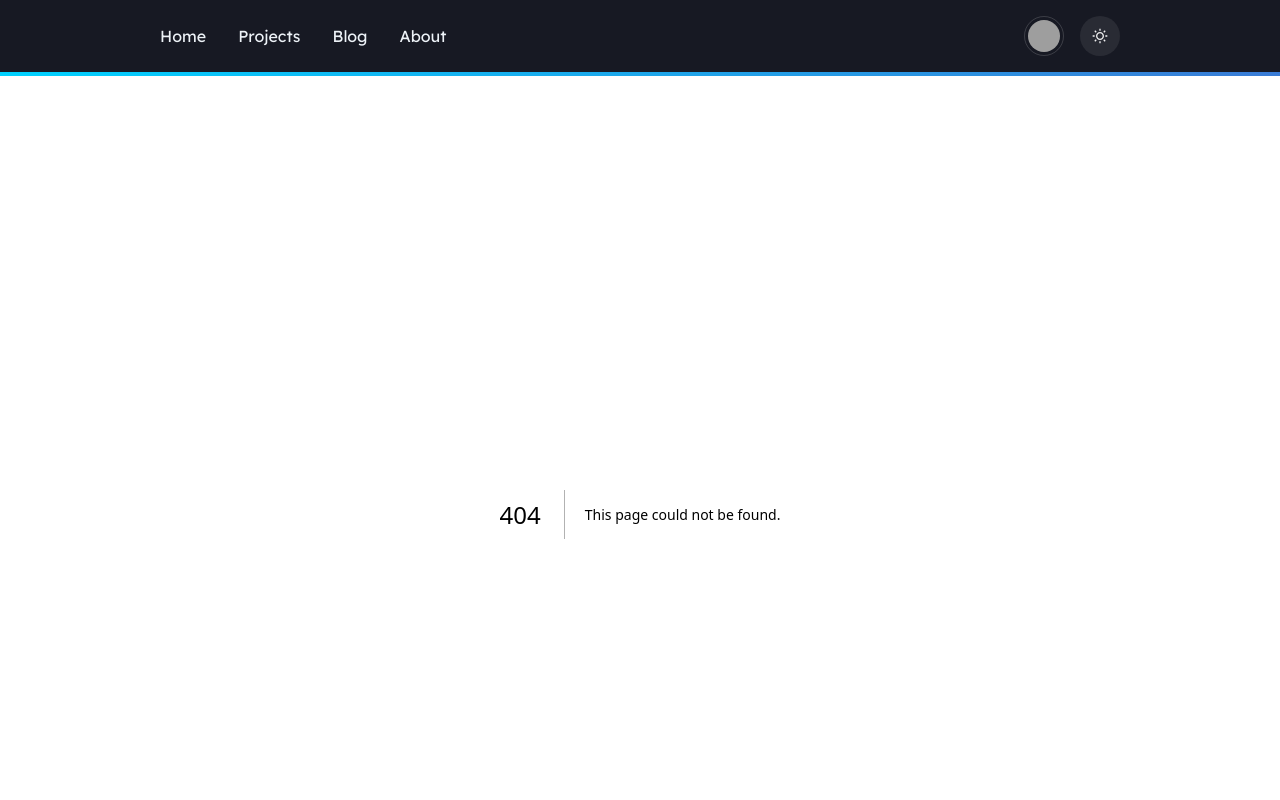
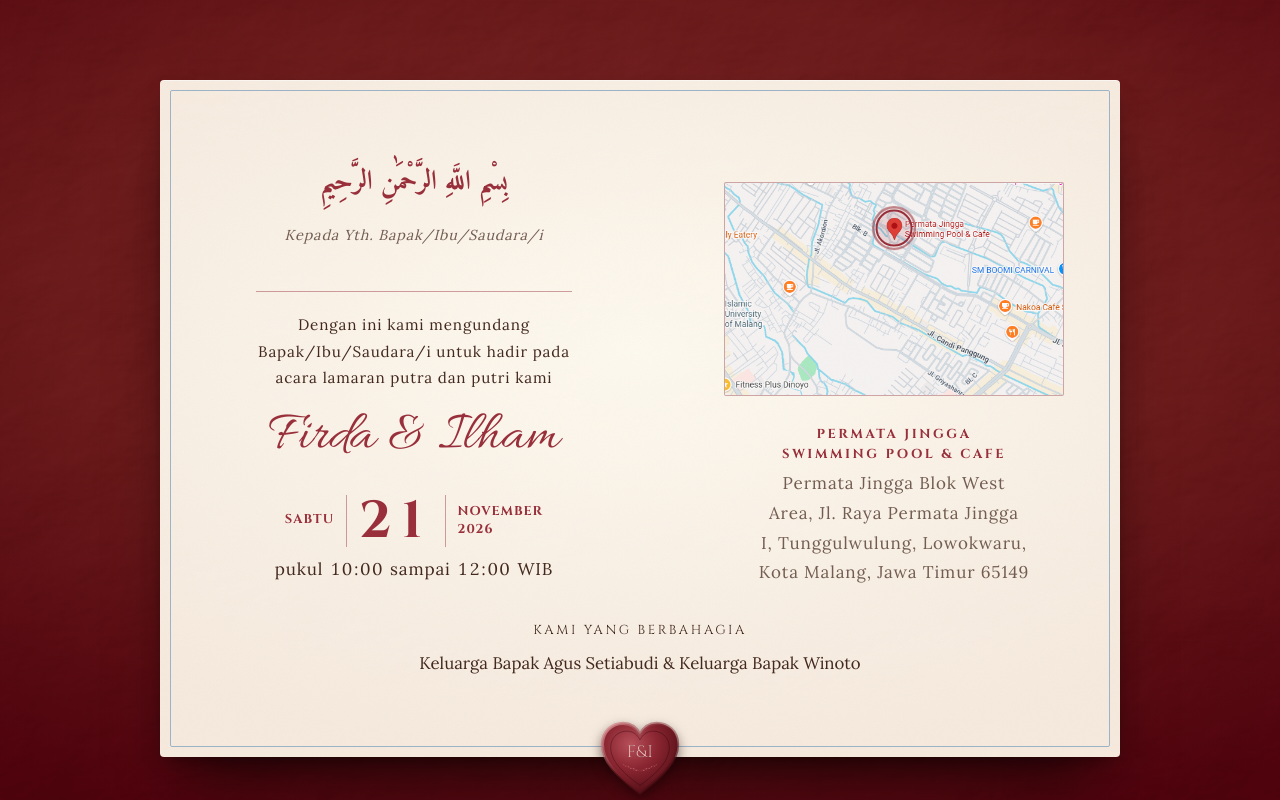
Before and after one commit to ilhamAdhim/personal-website, a Next.js app: page /cetak-lamaran in a window 1280 px wide. Before the commit this address had no page. Shown: the top 800 px of the page. Built offline with nearby package versions, Linux system fonts and the light colour scheme; grey boxes are pictures that could not be loaded; a web font is replaced by a local one.

Commit message:
feat: add print variant for lamaran page and enhance Arabic text handling

```diff
--- a/src/components/wedding-revamp/Decor.tsx
+++ b/src/components/wedding-revamp/Decor.tsx
@@ -2,6 +2,7 @@ import { useId } from "react";
 import type { CSSProperties } from "react";
 
 import { coupleOf, useConfig } from "./config";
+import s from "./wr.module.css";
 
 /** Shared SVG defs: the arch for portraits and the torn-paper edge. Render once per page. */
 export const WrDefs = () => (
@@ -346,3 +347,28 @@ export const Sprig = ({
     </svg>
   );
 };
+
+const ARABIC = /[؀-ۿ]/;
+
+/**
+ * The line above the couple. Arabic text (the bismillah) is set in the Arabic
+ * face at display size in the accent colour, anything else as the usual small caps.
+ */
+export const InvitedTo = ({ text, className = "" }: { text: string; className?: string }) =>
+  ARABIC.test(text) ? (
+    <p
+      className={`${s.arabic} ${className}`}
+      dir="rtl"
+      lang="ar"
+      style={{
+        color: "var(--accent, var(--c-rose))",
+        fontWeight: 700,
+        fontSize: "clamp(1.35rem, 5.5vw, 1.7rem)",
+        lineHeight: 1.5,
+      }}
+    >
+      {text}
+    </p>
+  ) : (
+    <p className={`${s.smallCaps} ${className}`}>{text}</p>
+  );
--- a/src/components/wedding-revamp/LamaranPage.tsx
+++ b/src/components/wedding-revamp/LamaranPage.tsx
@@ -6,7 +6,7 @@ import { ENGAGEMENT } from "data/engagementConfig";
 import { FamilyList } from "./Closing";
 import { ConfigProvider, coupleOf } from "./config";
 import { LangSwitch } from "./Controls";
-import { HeartSeal, LaurelPair } from "./Decor";
+import { HeartSeal, InvitedTo, LaurelPair } from "./Decor";
 import { addToCalendar } from "./Events";
 import { fontVars } from "./fonts";
 import type { Lang } from "./i18n";
@@ -63,9 +63,11 @@ const DateLine = () => {
 const Content = ({
   guest,
   setLang,
+  print,
 }: {
   guest: string;
   setLang: (l: Lang) => void;
+  print: boolean;
 }) => {
   const { t, lang } = useLang();
   const ref = useRef<HTMLElement>(null);
@@ -108,30 +110,61 @@ const Content = ({
         className={`${s.caps} absolute z-[3] right-[var(--gutter)]`}
         style={{ top: "max(0.75rem, env(safe-area-inset-top))" }}
       >
-        <LangSwitch setLang={setLang} />
+        {!print && <LangSwitch setLang={setLang} />}
       </div>
 
-      <div className="relative w-full max-w-[26rem]">
+      {/* A5 portrait, one column. The print page goes landscape with two columns from md up */}
+      <div
+        className={`relative w-full max-w-[26rem] ${print ? "md:max-w-[60rem] md:my-auto" : ""}`}
+      >
         <div
           data-l-card=""
-          className={`${s.paper} ${s.cardFrame} text-center px-7! pt-14! pb-16!`}
+          className={`${s.paper} ${s.cardFrame} text-center px-7! pt-14! pb-16! aspect-[148/210] ${
+            print
+              ? "md:px-14! md:pt-12! md:pb-12! md:aspect-[210/148] md:grid md:grid-cols-2 md:items-center md:content-center md:gap-x-14"
+              : ""
+          }`}
         >
-          <p data-l-in="" className={s.smallCaps}>
-            {t.invitedTo}
-          </p>
+          <div>
+          <div data-l-in="">
+            <InvitedTo text={t.invitedTo} />
+          </div>
 
-          {guest && (
+          {(guest || print) && (
             <div data-l-in="" className="mt-5!">
               <p className={`${s.body} ${s.soft} italic text-[0.9rem]!`}>
                 {t.dear}
               </p>
+              {print ? (
+                // left empty: the recipient is written in by hand
+                <div
+                  className="mx-auto! mt-2! h-9 w-4/5"
+                  style={{
+                    borderBottom:
+                      "1px solid color-mix(in oklab, var(--c-rose) 45%, transparent)",
+                  }}
+                />
+              ) : (
                 <p className={`${s.lead} mt-0.5!`}>{guest}</p>
+              )}
             </div>
+          )}
+
+          {print && (
+            <p
+              data-l-in=""
+              className={`${s.body} mt-5!`}
+              style={{ fontSize: "0.95rem", textWrap: "balance" }}
+            >
+              {lang === "id"
+                ? "Dengan ini kami mengundang Bapak/Ibu/Saudara/i untuk hadir pada acara lamaran putra dan putri kami"
+                : "We kindly invite you to join the engagement of our son and daughter"}
+            </p>
           )}
 
           <h1
             data-l-in=""
-            className={`${s.names} mt-4! whitespace-nowrap`}
+            className={`${s.names} mt-4! whitespace-nowrap ${print ? "md:text-[3.5rem]!" : ""}`}
             style={{ fontSize: "clamp(2.6rem, 12.5vw, 4.25rem)" }}
           >
             {couple.names}
@@ -142,11 +175,19 @@ const Content = ({
             {t.timeRange(formatTime(event.start), formatTime(event.end))}
           </p>
 
-          <LaurelPair className="mx-auto! mt-6! opacity-80" width={56} />
+          <LaurelPair className={`mx-auto! mt-6! opacity-80 ${print ? "md:hidden!" : ""}`} width={56} />
+          </div>
 
+          {/* print: right column on md+, a hairline divides the two */}
+          <div
+            className={print ? "flex flex-col md:border-l md:pl-14" : ""}
+            style={{ borderColor: "color-mix(in oklab, var(--c-rose) 35%, transparent)" }}
+          >
+          {/* print: the map comes first, then the venue and address under it */}
+          <div className={print ? "order-2 mt-4!" : ""}>
           <p
             data-l-in=""
-            className={`${s.caps} mt-3!`}
+            className={`${s.caps} mt-3! ${print ? "mt-0!" : ""}`}
             style={{ color: "var(--c-rose)", fontWeight: 700, textWrap: "balance" }}
           >
             {event.venue}
@@ -158,13 +199,15 @@ const Content = ({
           >
             {event.address}
           </p>
+          </div>
 
           {cfg.mapImage && (
-            <div data-l-in="">
-              <MapFigure image={cfg.mapImage} />
+            <div data-l-in="" className={print ? "order-1" : ""}>
+              <MapFigure image={cfg.mapImage} print={print} />
             </div>
           )}
 
+          {!print && (
             <div data-l-in="" className="mt-6! grid gap-3">
               <a
                 href={event.mapsUrl}
@@ -175,6 +218,22 @@ const Content = ({
                 {t.map}
               </a>
             </div>
+          )}
+
+          </div>
+
+          {/* print: spans both columns so the families fit on a single line */}
+          {print && cfg.turutMengundang.length > 0 && (
+            <div data-l-in="" className="mt-7! md:col-span-2 md:mt-8!">
+              <h3 className={s.caps}>{t.alsoInviting}</h3>
+              <p
+                className={`${s.body} mt-2! whitespace-nowrap md:text-[1.05rem]!`}
+                style={{ fontSize: "clamp(0.7rem, 2.9vw, 1.05rem)", letterSpacing: 0 }}
+              >
+                {cfg.turutMengundang.join(" & ")}
+              </p>
+            </div>
+          )}
         </div>
 
         {/* the wax seal, pressed over the card's lower edge */}
@@ -186,7 +245,7 @@ const Content = ({
         </div>
       </div>
 
-      {cfg.turutMengundang.length > 0 && (
+      {!print && cfg.turutMengundang.length > 0 && (
         <div data-l-after="" className="mt-24! text-center w-full">
           <FamilyList rule={false} />
         </div>
@@ -199,7 +258,16 @@ const Content = ({
  * /lamaran: the engagement invitation as a single card on velvet, no envelope
  * or scrolling show. Shares the guest allow list and the 404 with the other pages.
  */
-const LamaranPage = ({ guest, ogImage, pageUrl, invalid }: InvitationProps) => {
+const LamaranPage = ({
+  guest,
+  ogImage,
+  pageUrl,
+  invalid,
+  print = false,
+}: InvitationProps & {
+  /** printable variant: fixed salutation, blank recipient, no map button */
+  print?: boolean;
+}) => {
   const [lang, setLang] = useState<Lang>("id");
 
   // Field colour behind overscroll / iOS rubber-banding, restored on leave
@@ -243,7 +311,7 @@ const LamaranPage = ({ guest, ogImage, pageUrl, invalid }: InvitationProps) => {
         <div className={s.grain} aria-hidden="true" />
         <LangProvider lang={lang} overrides={cfg.copy}>
           <main>
-            <Content guest={guest} setLang={setLang} />
+            <Content guest={guest} setLang={setLang} print={print} />
           </main>
         </LangProvider>
       </div>
--- a/src/components/wedding-revamp/MapFigure.tsx
+++ b/src/components/wedding-revamp/MapFigure.tsx
@@ -36,7 +36,8 @@ const Landmarks = ({ landmarks }: { landmarks: MapImage["landmarks"] }) => (
   </>
 );
 
-const MapFigure = ({ image }: { image: MapImage }) => {
+/** With `print`, the map is a plain picture: no zoom caption, no enlarge dialog */
+const MapFigure = ({ image, print = false }: { image: MapImage; print?: boolean }) => {
   const { t } = useLang();
   // left edge of the window, as a share of the image, kept inside the image
   const left = Math.min(Math.max(image.pin.x / 100 - CROP / 2, 0), 1 - CROP);
@@ -69,6 +70,8 @@ const MapFigure = ({ image }: { image: MapImage }) => {
         onClick={open}
         aria-label={t.mapZoom}
         className={s.mapThumb}
+        disabled={print}
+        style={print ? { cursor: "default" } : undefined}
       >
         {/* a 16:10 window onto the screenshot, zoomed in on the pin */}
         <span className="relative block w-full overflow-hidden" style={{ aspectRatio: "16 / 10" }}>
@@ -93,10 +96,13 @@ const MapFigure = ({ image }: { image: MapImage }) => {
           </span>
         </span>
       </button>
-      <figcaption className={`${s.body} ${s.soft} mt-2! text-[0.8rem]!`}>
-        {t.mapZoom}
-      </figcaption>
+      {!print && (
+        <figcaption className={`${s.body} ${s.soft} mt-2! text-[0.8rem]!`}>
+          {t.mapZoom}
+        </figcaption>
+      )}
 
+      {!print && (
       <dialog
         ref={dialog}
         className={s.mapDialog}
@@ -139,6 +145,7 @@ const MapFigure = ({ image }: { image: MapImage }) => {
           {t.close}
         </button>
       </dialog>
+      )}
     </figure>
   );
 };
--- a/src/components/wedding-revamp/Names.tsx
+++ b/src/components/wedding-revamp/Names.tsx
@@ -2,7 +2,7 @@ import { useEffect, useRef, useState } from "react";
 
 import { coupleOf, useConfig } from "./config";
 import { LangSwitch } from "./Controls";
-import { Laurel, LaurelPair, Sprig } from "./Decor";
+import { InvitedTo, Laurel, LaurelPair, Sprig } from "./Decor";
 import type { Lang } from "./i18n";
 import { dateParts, useLang } from "./i18n";
 import { gsap, useSectionMotion } from "./motion";
@@ -349,9 +349,9 @@ const Names = ({
       {/* the formal line */}
       <div className={`${s.section} pt-4! z-[1]`}>
         <div className={s.wrap}>
-          <p data-n-rise="" className={s.smallCaps}>
-            {t.invitedTo}
-          </p>
+          <div data-n-rise="">
+            <InvitedTo text={t.invitedTo} />
+          </div>
           {t.of && (
             <p data-n-rise="" className={`${s.script} text-[2.6rem]! mt-1!`}>
               {t.of}
--- a/src/data/engagementConfig.ts
+++ b/src/data/engagementConfig.ts
@@ -16,7 +16,7 @@ export const ENGAGEMENT: WeddingConfig = {
       key: "lamaran",
       title: { id: "Lamaran", en: "Engagement" },
       start: "2026-11-21T10:00:00+07:00",
-      end: "2026-11-21T13:00:00+07:00",
+      end: "2026-11-21T12:00:00+07:00",
       venue: "Permata Jingga Swimming Pool & Cafe",
       address:
         "Permata Jingga Blok West Area, Jl. Raya Permata Jingga I, Tunggulwulung, Lowokwaru, Kota Malang, Jawa Timur 65149",
@@ -75,7 +75,7 @@ export const ENGAGEMENT: WeddingConfig = {
   copy: {
     id: {
       coupleTitle: "", // no heading above the couple
-      invitedTo: "Undangan Lamaran",
+      invitedTo: "بِسْمِ اللَّهِ الرَّحْمَٰنِ الرَّحِيمِ",
       coupleIntro:
         "Dengan memohon rahmat dan ridho Allah SWT, kami bermaksud menyelenggarakan acara lamaran putra-putri kami:",
       detailsTitle: "Detail Lamaran",
@@ -84,7 +84,7 @@ export const ENGAGEMENT: WeddingConfig = {
     },
     en: {
       coupleTitle: "",
-      invitedTo: "You’re Invited To The Engagement",
+      invitedTo: "بِسْمِ اللَّهِ الرَّحْمَٰنِ الرَّحِيمِ",
       coupleIntro:
         "Seeking the grace and blessing of Allah SWT, we joyfully invite you to the engagement of our children:",
       detailsTitle: "Engagement Details",
--- /dev/null
+++ b/src/pages/cetak-lamaran.tsx
@@ -0,0 +1,13 @@
+import type { ReactNode } from "react";
+
+import LamaranPage from "components/wedding-revamp/LamaranPage";
+
+// Print version of /lamaran: no ?to= and no guest list check. The salutation is
+// fixed and the recipient line is left blank to be written by hand.
+const CetakLamaran = () => (
+  <LamaranPage guest="" opened ogImage="" pageUrl="" print />
+);
+
+export default Object.assign(CetakLamaran, {
+  getLayout: (page: ReactNode) => page,
+});
```
Lines whose indentation alone changed are shown as unchanged.
